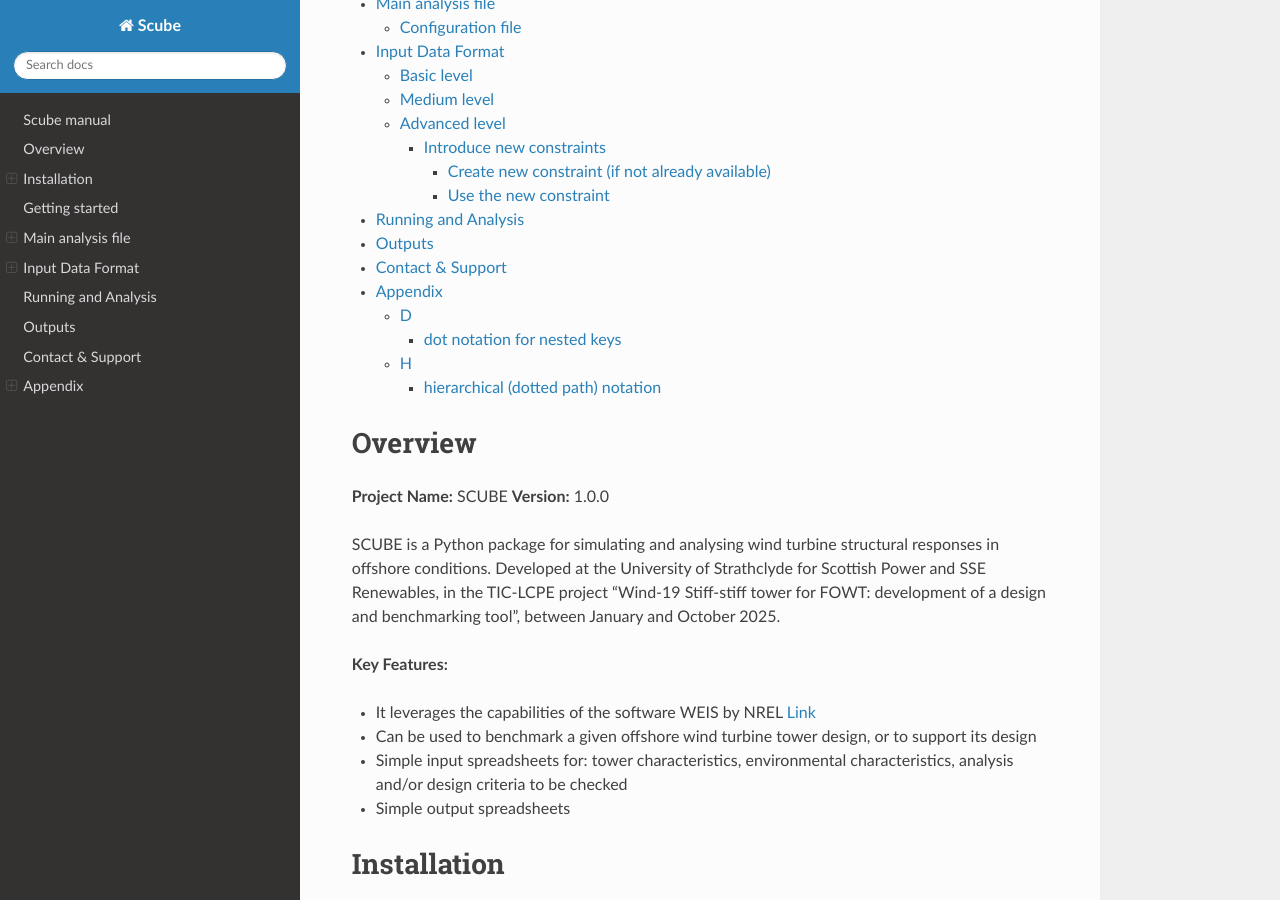
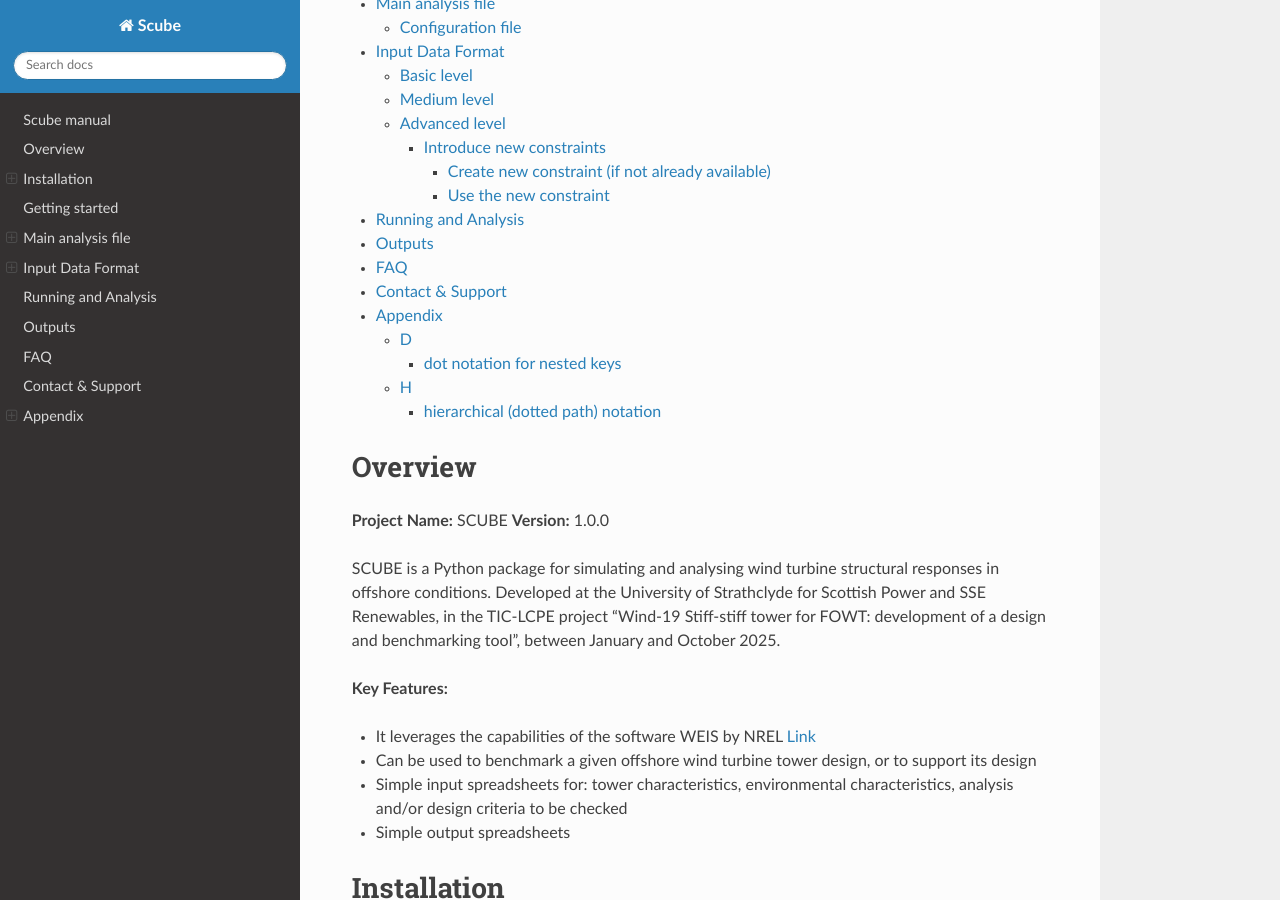
Before and after one commit to mcollu/scube, a Sphinx documentation site: the page built from docs/source/index.rst, in a window 1280 px wide and 900 px high, scrolled down 449 px. Built offline with Sphinx 7.4.7 and the Read the Docs theme 3.1.0, drawn with Linux system fonts in a browser that asks for light colours.

Commit message:
Update index.rst

```diff
--- a/docs/source/index.rst
+++ b/docs/source/index.rst
@@ -262,7 +262,11 @@
   - Validation reports are available in the folder ``scube/tests``
   - The naming convention is: ``validation_report_Axx_Ly.xlsx``.
   - For example, if you have run the analysis A01 L1, then the output
-    spreadsheet name is: ``validation_report_A01_L0.xlsx`` ## FAQ
+    spreadsheet name is: ``validation_report_A01_L0.xlsx``
+
+
+FAQ
+===
 
 **Q: Can I ….?**
 A: Yes, …
```
